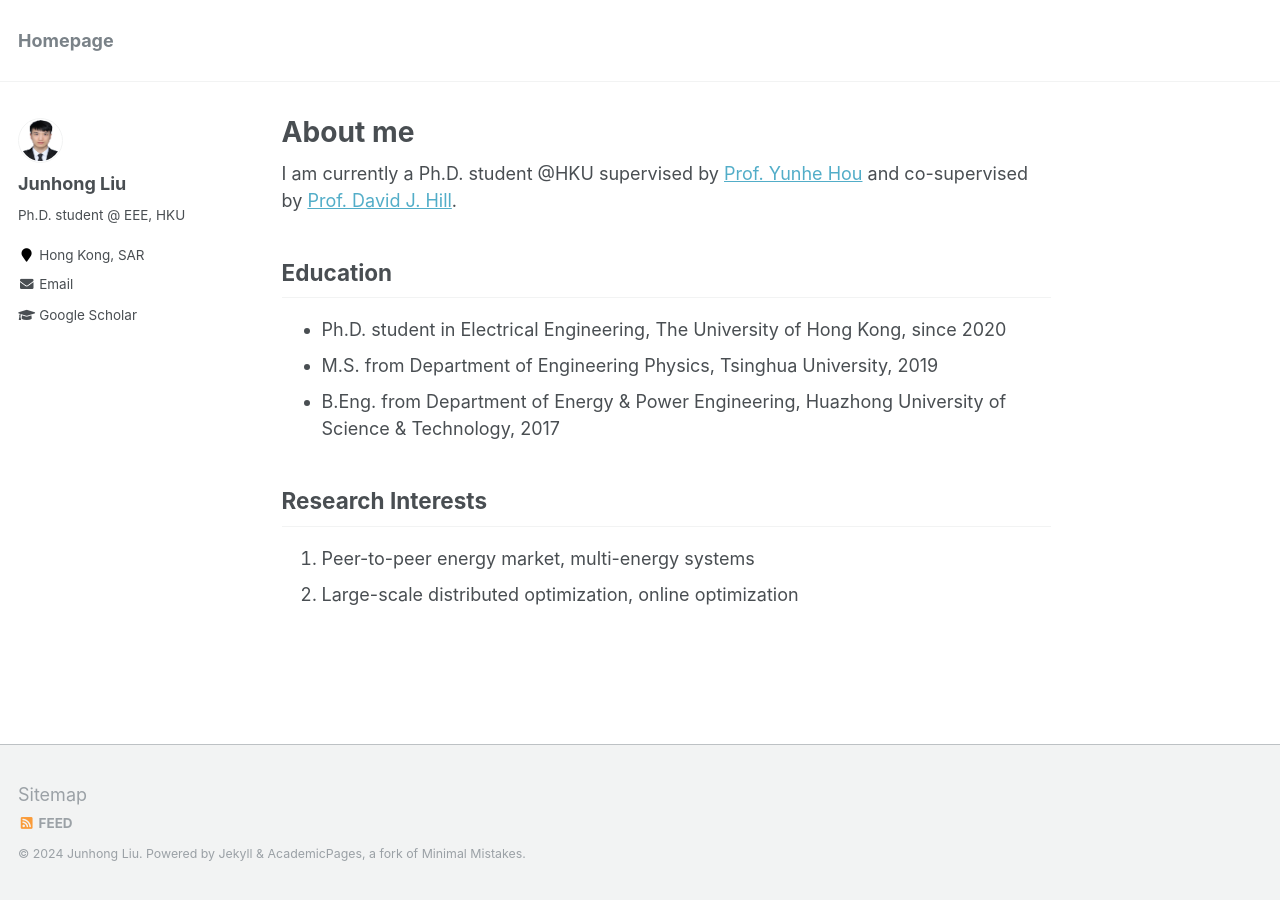
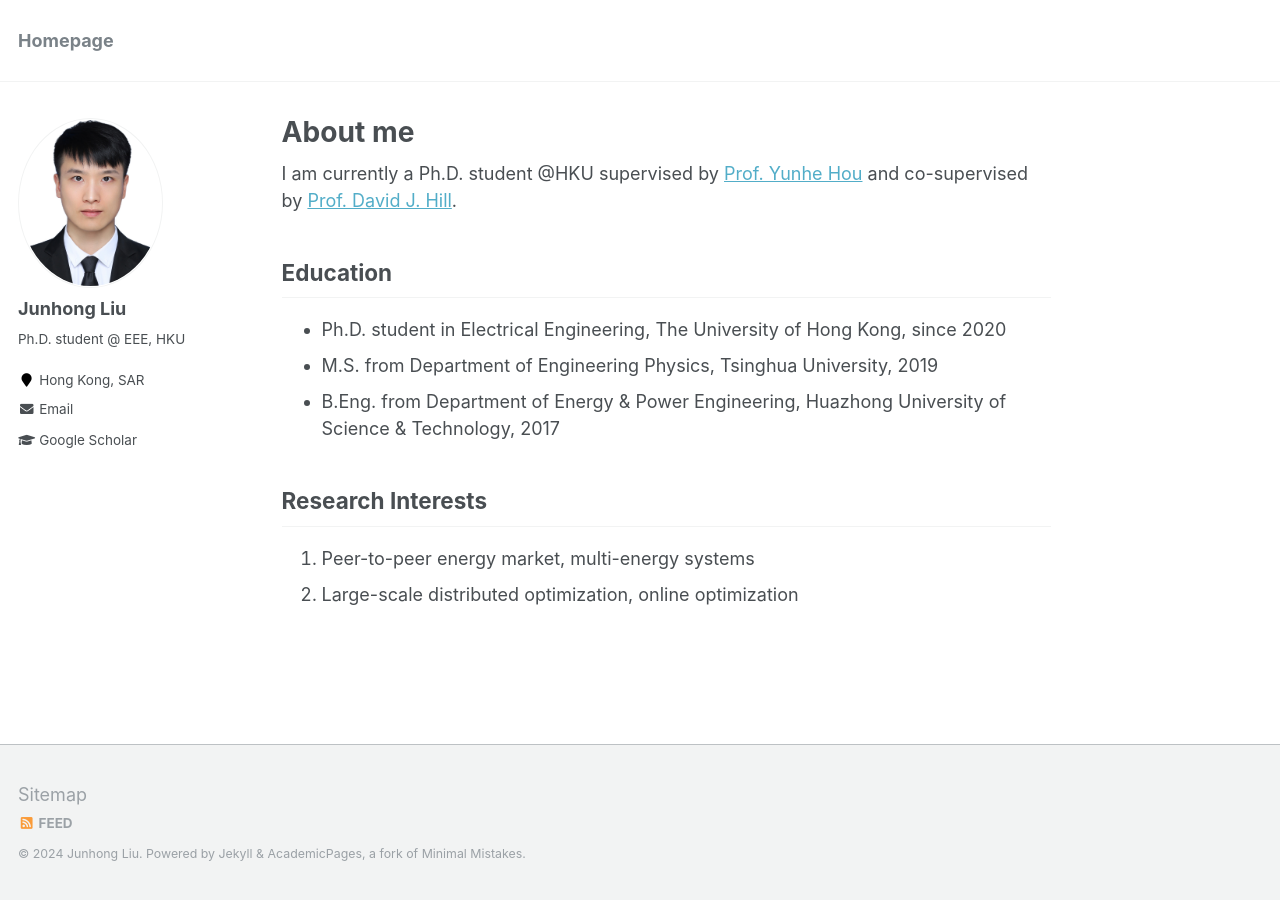
Before and after one commit to johnny-eee/online, a Jekyll site: the page built from _pages/about.md, in a window 1280 px wide. Built offline with Jekyll 4.4.1, drawn with Linux system fonts in a browser that asks for light colours.

Commit message:
Update _sidebar.scss

```diff
--- a/_sass/_sidebar.scss
+++ b/_sass/_sidebar.scss
@@ -78,12 +78,12 @@
 
   @include breakpoint($large) {
     display: block;
-    width: 45px;
-    height: 45px;
+    width: auto;
+    height: auto;
   }
 
   img {
-    max-width: 45px;
+    max-width: 145px;
     border-radius: 50%;
 
     @include breakpoint($large) {
```
